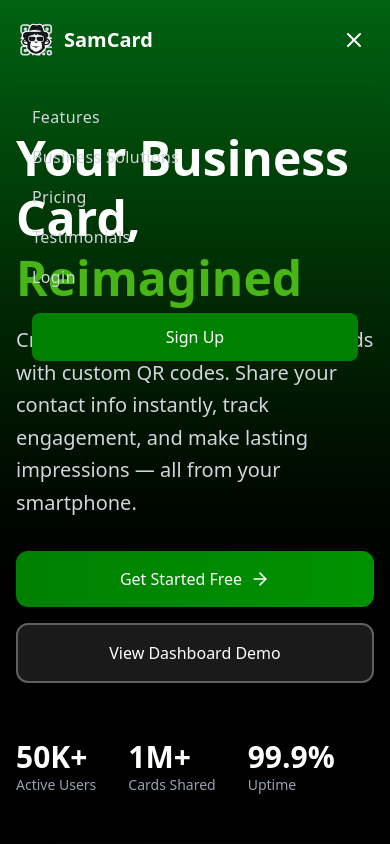
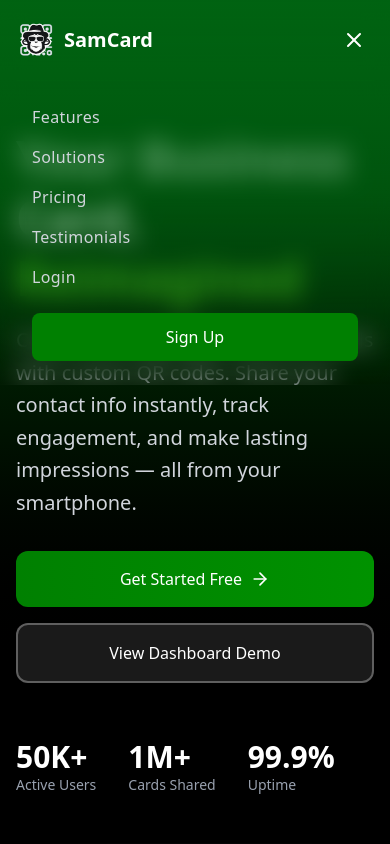
Before and after one commit to aice-xpert/samcard, a Next.js app: page / in a window 390 px wide. Both pictures are taken after a click on the button 354 px from the left and 40 px from the top of the page. Shown: the top 844 px of the page. Built offline with nearby package versions, Linux system fonts and the light colour scheme.

Commit message:
fixed header issues, and responsiveness issues

```diff
--- a/src/app/layout.tsx
+++ b/src/app/layout.tsx
@@ -32,8 +32,8 @@ export default function RootLayout({
   children: React.ReactNode;
 }>) {
   return (
-    <html lang="en">
-      <body className={`${geistSans.variable} ${geistMono.variable} antialiased bg-theme-black`}>
+    <html lang="en" className="overflow-x-hidden">
+      <body className={`${geistSans.variable} ${geistMono.variable} antialiased bg-theme-blackout overflow-x-hidden`}>
         {/* Navigation stays at the top of every page */}
         <Navigation />
 
--- a/src/components/Navigation.tsx
+++ b/src/components/Navigation.tsx
@@ -13,10 +13,7 @@ export function Navigation() {
     window.addEventListener("scroll", onScroll);
     return () => window.removeEventListener("scroll", onScroll);
   }, []);
-  const scrollToSection = (id: string) => {
-    document.getElementById(id)?.scrollIntoView({ behavior: "smooth" });
-    setIsMobileMenuOpen(false);
-  };
+
 
 const navLink =
 "font-sans font-medium tracking-wide text-gray-300 hover:text-accent transition-colors duration-200 cursor-pointer";
@@ -24,7 +21,7 @@ const navLink =
   return (
         <nav
       className={`fixed inset-x-0 top-0 z-50 transition-all duration-300 ${
-        scrolled
+        scrolled || isMobileMenuOpen
           ? "bg-gradient-to-b from-theme-devil-green/80 via-theme-devil-green/60 to-transparent backdrop-blur-md border-theme-devil-green/30"
           : "bg-transparent border-b border-transparent"
       }`}
@@ -89,18 +86,18 @@ const navLink =
         {isMobileMenuOpen && (
           <div className="md:hidden py-6 border-t border-theme-devil-green/30">
             <div className="flex flex-col gap-4 px-4">
-              <button onClick={() => scrollToSection("features")} className={`${navLink} text-left`}>
+              <Link href="/features" className={`${navLink} text-left`} onClick={() => setIsMobileMenuOpen(false)}>
                 Features
-              </button>
+              </Link>
               <Link href="/solutions" className={`${navLink} text-left`} onClick={() => setIsMobileMenuOpen(false)}>
-                Business Solutions
+                Solutions
               </Link>
               <Link href="/pricing" className={`${navLink} text-left`} onClick={() => setIsMobileMenuOpen(false)}>
                 Pricing
               </Link>
-              <button onClick={() => scrollToSection("testimonials")} className={`${navLink} text-left`}>
+              <Link href="/testimonials" className={`${navLink} text-left`} onClick={() => setIsMobileMenuOpen(false)}>
                 Testimonials
-              </button>
+              </Link>
               <Link href="/login" className={`${navLink} text-left`} onClick={() => setIsMobileMenuOpen(false)}>
                 Login
               </Link>
```
